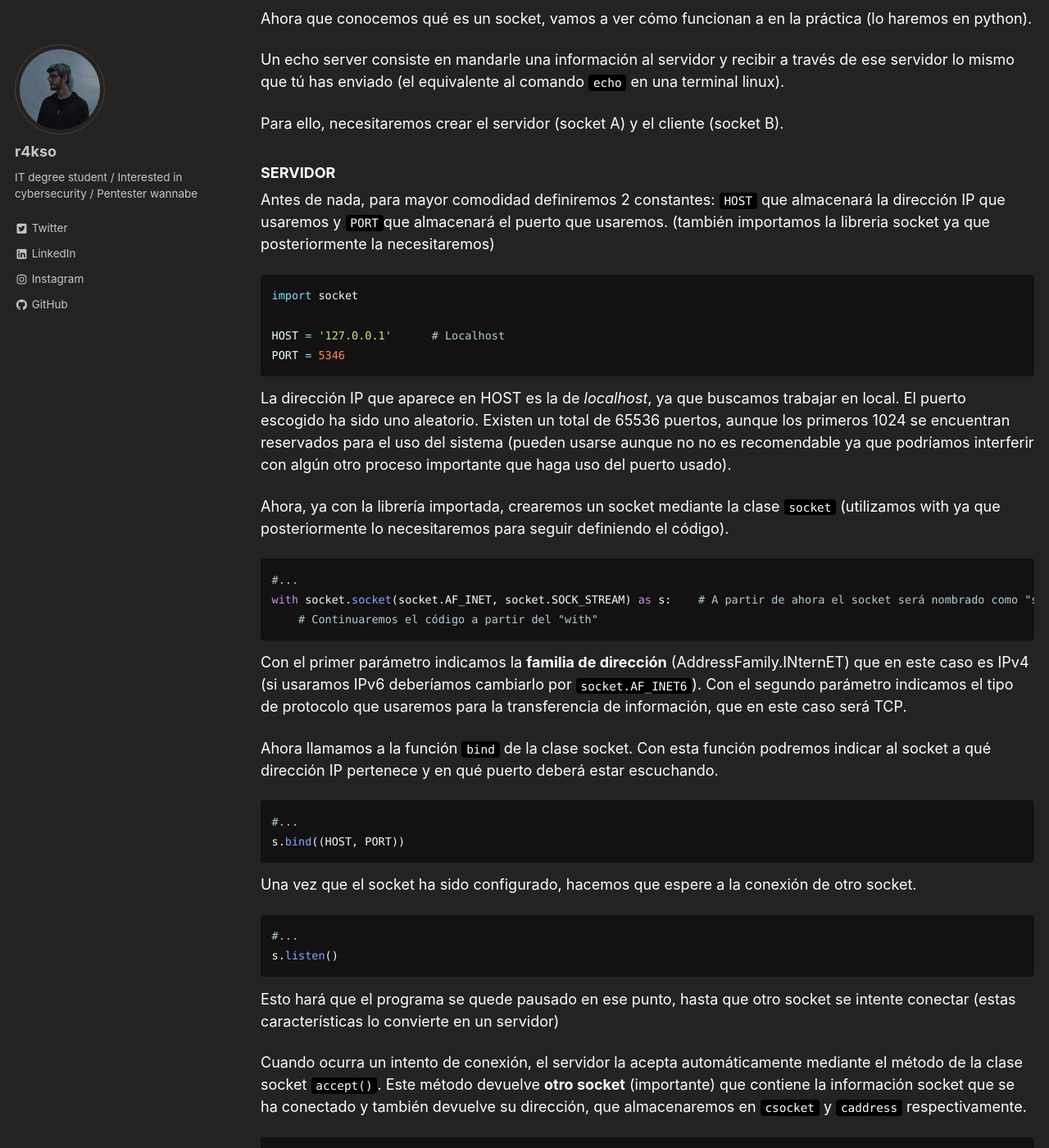
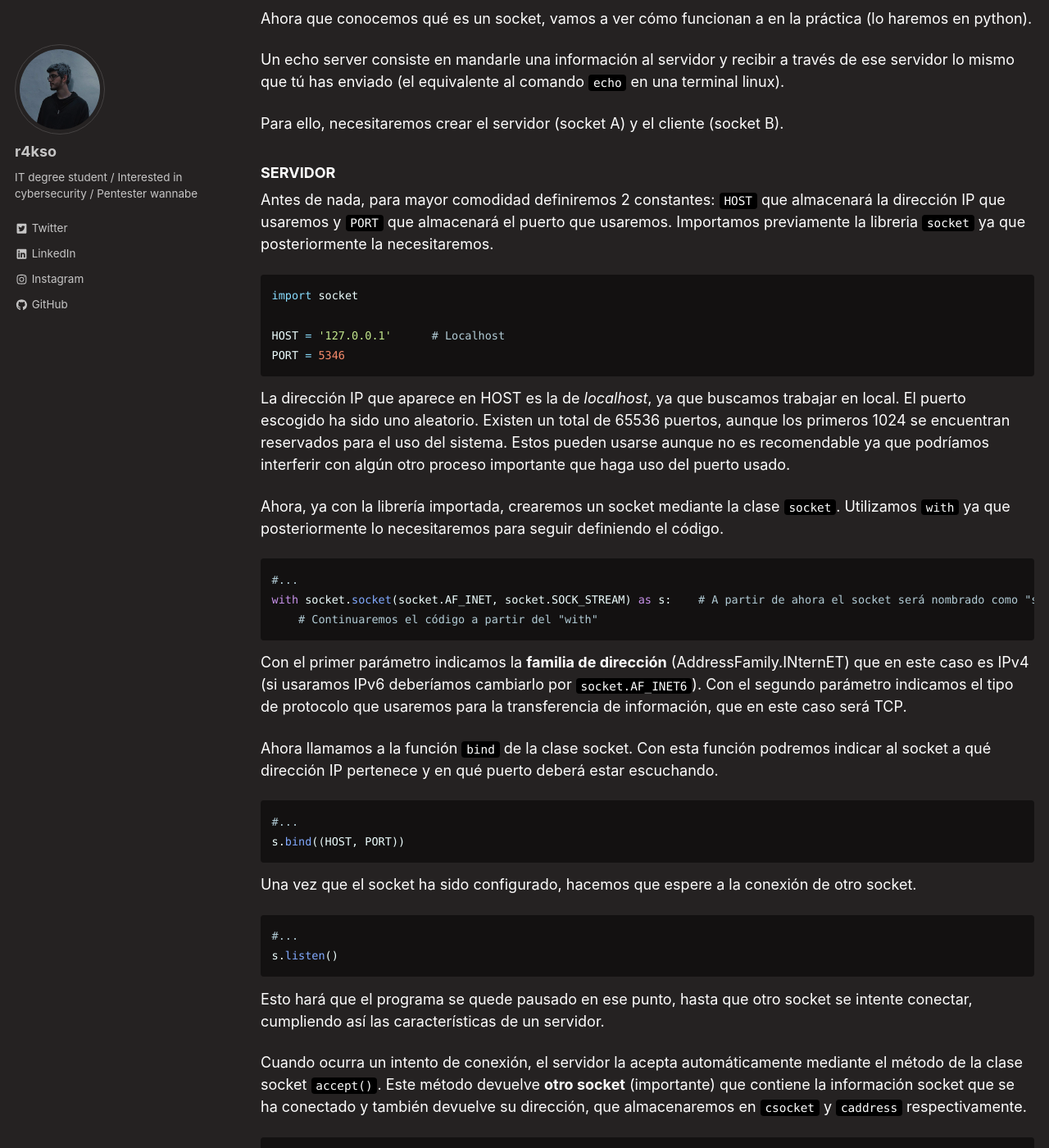
Before and after one commit to r4kso/r4kso.github.io, a Jekyll site: the page built from _posts/2021-04-16-que-es-un-socket-y-como-funciona.md, in a window 1280 px wide and 1400 px high, scrolled down 1914 px. Shown: the whole window at 82% size. Built offline with Jekyll 4.4.1, drawn with Linux system fonts in a browser that asks for light colours; cached includes are drawn as plain includes; a script that is not in the unit is left out; some of the changed text lies outside the part shown.

Commit message:
Corrección y mejoras

````diff
--- a/_posts/2021-04-16-que-es-un-socket-y-como-funciona.md
+++ b/_posts/2021-04-16-que-es-un-socket-y-como-funciona.md
@@ -37,7 +37,7 @@
 <img src="/assets/images/que-es-un-socket-y-como-funciona/img1.jpeg" width="100%">
 </p>
 
-En este esquema hay 2 ordenadores con su dirección IP propia (`174.123.241.13` y `142.250.134.127`). En cada  ordenador se ejecuta un proceso (A y B) que hacen uso de los puertos `8000` y `5834` respectivamente. Como hemos dicho antes, cada socket será identificado por su IP y su puerto.
+En este esquema hay 2 ordenadores con su dirección IP propia (`174.123.241.13` y `142.250.134.127`). En cada ordenador se ejecuta un proceso (A y B) que hacen uso de los puertos `8000` y `5834` respectivamente. Como hemos dicho antes, cada socket será identificado por su IP y su puerto.
 
 Así pues el socket A será: `174.123.241.13:8000` y el socket B será: `142.250.134.127:5834`.
 ## Ejemplo práctico - Echo server
@@ -47,7 +47,7 @@
 
 Para ello, necesitaremos crear el servidor (socket A) y el cliente (socket B).
 ### SERVIDOR
-Antes de nada, para mayor comodidad definiremos 2 constantes: `HOST` que almacenará la dirección IP que usaremos y `PORT`que almacenará el puerto que usaremos. (también importamos la libreria socket ya que posteriormente la necesitaremos)
+Antes de nada, para mayor comodidad definiremos 2 constantes: `HOST` que almacenará la dirección IP que usaremos y `PORT` que almacenará el puerto que usaremos. Importamos previamente la libreria `socket` ya que posteriormente la necesitaremos.
 
 ```python
 import socket
@@ -55,9 +55,9 @@
 HOST = '127.0.0.1'      # Localhost
 PORT = 5346
 ```
-La dirección IP que aparece en HOST es la de *localhost*, ya que buscamos trabajar en local. El puerto escogido ha sido uno aleatorio. Existen un total de 65536 puertos, aunque los primeros 1024 se encuentran reservados para el uso del sistema (pueden usarse aunque no no es recomendable ya que podríamos interferir con algún otro proceso importante que haga uso del puerto usado).
+La dirección IP que aparece en HOST es la de *localhost*, ya que buscamos trabajar en local. El puerto escogido ha sido uno aleatorio. Existen un total de 65536 puertos, aunque los primeros 1024 se encuentran reservados para el uso del sistema. Estos pueden usarse aunque no es recomendable ya que podríamos interferir con algún otro proceso importante que haga uso del puerto usado.
 
-Ahora, ya con la librería importada, crearemos un socket mediante la clase `socket` (utilizamos with ya que posteriormente lo necesitaremos para seguir definiendo el código).
+Ahora, ya con la librería importada, crearemos un socket mediante la clase `socket`. Utilizamos `with` ya que posteriormente lo necesitaremos para seguir definiendo el código.
 ```python
 #...
 with socket.socket(socket.AF_INET, socket.SOCK_STREAM) as s:    # A partir de ahora el socket será nombrado como "s"
@@ -75,7 +75,7 @@
 #...
 s.listen()
 ```
-Esto hará que el programa se quede pausado en ese punto, hasta que otro socket se intente conectar (estas características lo convierte en un servidor)
+Esto hará que el programa se quede pausado en ese punto, hasta que otro socket se intente conectar, cumpliendo así las características de un servidor.
 
 Cuando ocurra un intento de conexión, el servidor la acepta automáticamente mediante el método de la clase socket `accept()`. Este método devuelve **otro socket** (importante) que contiene la información socket que se ha conectado y también devuelve su dirección, que almacenaremos en `csocket` y `caddress` respectivamente.
 ```python
@@ -142,12 +142,12 @@
 #...
 s.connect((SHOST, SPORT))
 ```
-Una vez conectados, le enviamos los datos que queramos (en este caso será un `hello world` simple).
+Una vez conectados, le enviamos los datos que queramos. Yo enviaré un simple "hello world".
 ```python
 #...
 s.sendall(b"Hello world! This is an echo server made with python")
 ```
-Fijate en la b que se encuentra detrás de la cadena de texto que queremos enviar. Esto es para indicar que es un "byte string", que es el tipo de formato en el que debemos de enviar los datos, dado que la clase String internamente es un array de bytes. Otra forma de hacerlo sería guardando el string en una variable y codificarle mediante el método `encode()`.
+Fijate en la b que se encuentra detrás de la cadena de texto que queremos enviar. Esto es para indicar que es un "byte string", que es el tipo de formato en el que debemos de enviar los datos, dado que la clase String internamente es un array de bytes. Otra forma de hacerlo sería guardando el string en una variable y codificarla mediante el método `encode()`.
 
 Luego, guardamos en la variable `data` lo que nos envía el servidor (recuerda que el 1024 indica el tamaño del buffer).
 ```python
--- a/_sass/minimal-mistakes/skins/custom.scss
+++ b/_sass/minimal-mistakes/skins/custom.scss
@@ -1,7 +1,6 @@
 $background-color: #252222 !default;
 $text-color: #fdfdfd !default;
 $primary-color: #9fef00 !default;
-//$primary-color: #ffd866 !default;
 $border-color: mix(#fff, $background-color, 20%) !default;
 $code-background-color: black !default;
 $code-background-color-dark: mix(#000, $background-color, 50%) !default;
@@ -9,13 +8,10 @@
 $footer-background-color:black !default;
 $link-color: mix($primary-color, $text-color, 40%) !default;
 $link-color-hover: mix(#fff, $link-color, 25%) !default;
-//$link-color-hover: mix(#ffd866, $link-color, 25%) !default;
 $link-color-visited: mix(#000, $link-color, 25%) !default;
-//$link-color-visited: mix(#fdc211, $link-color, 25%) !default;
 $masthead-link-color: $text-color !default;
 $masthead-link-color-hover: mix(#9fef00, $text-color, 20%) !default;
 $navicon-link-color-hover: mix(#9fef00, $background-color, 30%) !default;
-//$navicon-link-color-hover: mix(#ffd866, $background-color, 30%) !default;
 
 .author__urls.social-icons .svg-inline--fa,
 .page__footer-follow .social-icons .svg-inline--fa {
--- a/_sass/minimal-mistakes/skins/custom2.scss
+++ /dev/null
@@ -1,28 +0,0 @@
-/* ==========================================================================
-   Customized dark skin @snowscan
-   ========================================================================== */
-
-/* Colors */
-$background-color: #050d1a !default;
-$text-color: #eaeaea !default;
-$primary-color: #16c8d1 !default;
-$border-color: mix(#fff, $background-color, 20%) !default;
-$code-background-color: mix(rgb(0, 156, 204), $background-color, 15%) !default;
-$code-background-color-dark: mix(#000, $background-color, 20%) !default;
-$form-background-color: mix(#000, $background-color, 15%) !default;
-$footer-background-color: mix(#000, $background-color, 30%) !default;
-$link-color: mix($primary-color, $text-color, 40%) !default;
-$link-color-hover: mix(#fff, $link-color, 25%) !default;
-$link-color-visited: mix(#000, $link-color, 25%) !default;
-$masthead-link-color: $text-color !default;
-$masthead-link-color-hover: mix(#000, $text-color, 20%) !default;
-$navicon-link-color-hover: mix(#000, $background-color, 30%) !default;
-
-.author__urls.social-icons .svg-inline--fa,
-.page__footer-follow .social-icons .svg-inline--fa {
-  color: inherit;
-}
-
-.ais-search-box .ais-search-box--input {
-  background-color: $form-background-color;
-}
````
Also changed, not shown: other parts of _posts/2021-04-16-que-es-un-socket-y-como-funciona.md (+2 -2 lines), _pages/about.md (+8 -4 lines), assets/images/hackthebox.webp (deleted), assets/images/masthead.png, 6 other files.
